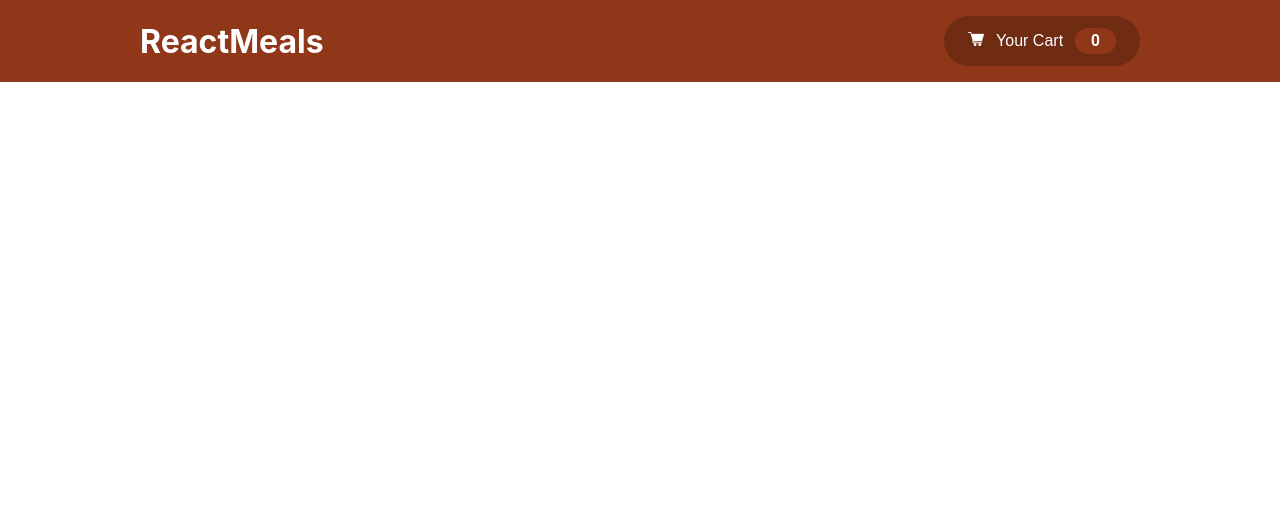
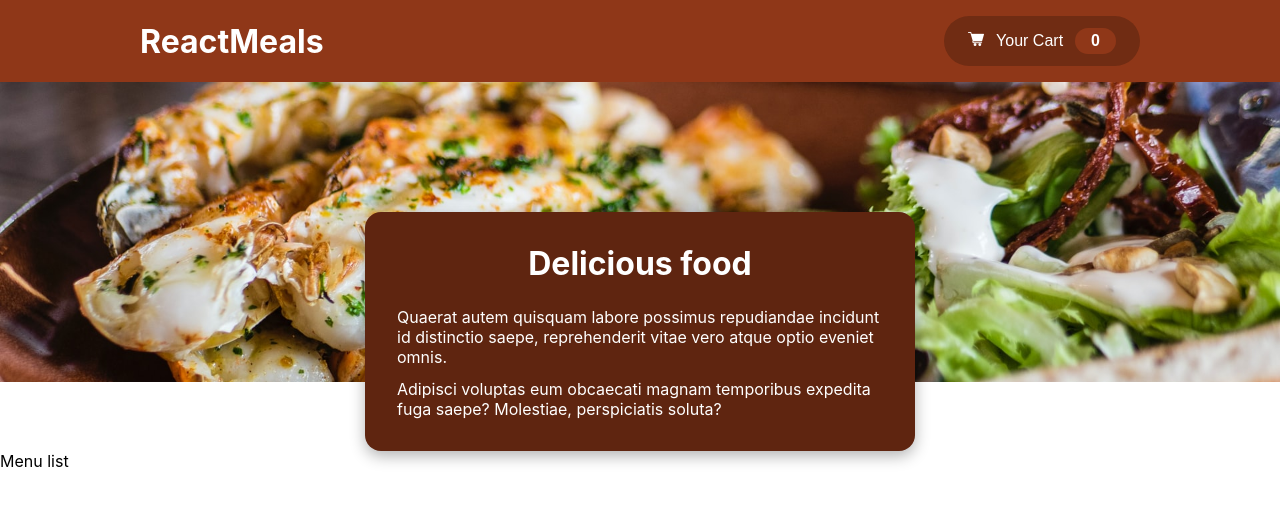
Before and after one commit to kepler003/food-order-app, a React (Create React App) app: page / in a window 1280 px wide. Shown: the top 506 px of the page. Built offline with nearby package versions, Linux system fonts and the light colour scheme.

Commit message:
Add bg image & welcome message

```diff
--- a/src/App.js
+++ b/src/App.js
@@ -1,7 +1,14 @@
+import { Fragment } from 'react';
 import Header from './components/Header/Header';
+import Main from './components/Main/Main';
 
 function App() {
-  return <Header />
+  return (
+    <Fragment>
+      <Header />
+      <Main />
+    </Fragment>
+  )
 }
 
 export default App;
--- /dev/null
+++ b/src/components/Main/Main.js
@@ -0,0 +1,28 @@
+import cls from './Main.module.css';
+import foodImg from '../../images/food.jpg';
+
+const Main = () => {
+  return (
+    <main>
+      <div className={cls.imgBox}>
+        <img className={cls.img} src={foodImg} alt='Food on the table' />
+      </div>
+      <div className={cls.info}>
+        <h1 className={cls.heading}>Delicious food</h1>
+        <p className={cls.subheading}>
+          Quaerat autem quisquam labore possimus repudiandae incidunt id
+          distinctio saepe, reprehenderit vitae vero atque optio eveniet omnis.
+        </p>
+        <p className={cls.subheading}>
+          Adipisci voluptas eum obcaecati magnam temporibus expedita fuga saepe?
+          Molestiae, perspiciatis soluta?
+        </p>
+      </div>
+      <div>
+        <p>Menu list</p>
+      </div>
+    </main>
+  );
+};
+
+export default Main;
--- /dev/null
+++ b/src/components/Main/Main.module.css
@@ -0,0 +1,31 @@
+.imgBox {
+  height: 30rem;
+}
+
+.img {
+  width: 100%;
+  height: 100%;
+  object-fit: cover;
+}
+
+.info {
+  width: 100%;
+  max-width: 55rem;
+  margin: 0 auto -17rem auto;
+  padding: 3.2rem;
+  background-color: var(--primary-darkest);
+  color: white;
+  border-radius: 1.6rem;
+  box-shadow: 0 0.5rem 1.5rem hsla(0, 0%, 0%, 0.3);
+  transform: translateY(-17rem);
+}
+
+.heading {
+  margin-bottom: 2.4rem;
+  font-size: 3.2rem;
+  text-align: center;
+}
+
+.subheading {
+  margin-top: 0.75em;
+}
```
Also changed, not shown: src/images/food.jpg (added).
